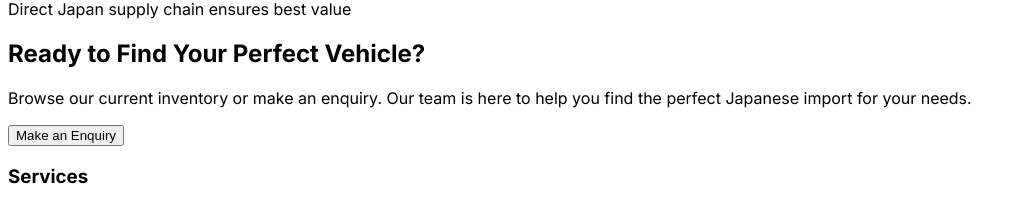
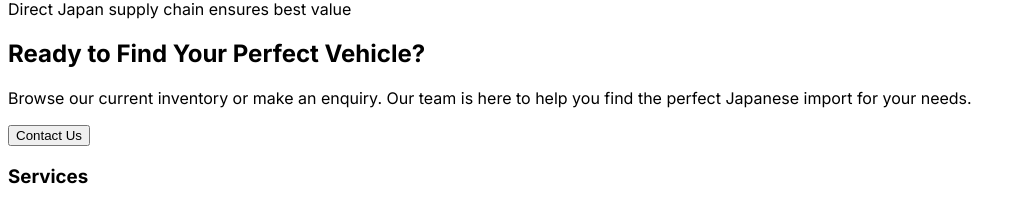
Before and after one commit to kdr1080k/faith_auto, a React (Vite) app in the folder client/: page /about in a window 1280 px wide. Shown: the part 2580-2788 px from the top of the page, without its empty margins (0-1026 px from the left). Built offline with nearby package versions, Linux system fonts and the light colour scheme.

Commit message:
Update About page button text from "Make an Enquiry" to "Contact Us" for improved clarity and user engagement.

```diff
--- a/client/src/pages/About.tsx
+++ b/client/src/pages/About.tsx
@@ -482,7 +482,7 @@ const About: React.FC = () => {
                   data-animation="fade-up"
                   data-delay="400"
                 >
-                  Make an Enquiry
+                  Contact Us
                 </Button>
               </Link>
             </div>
```
